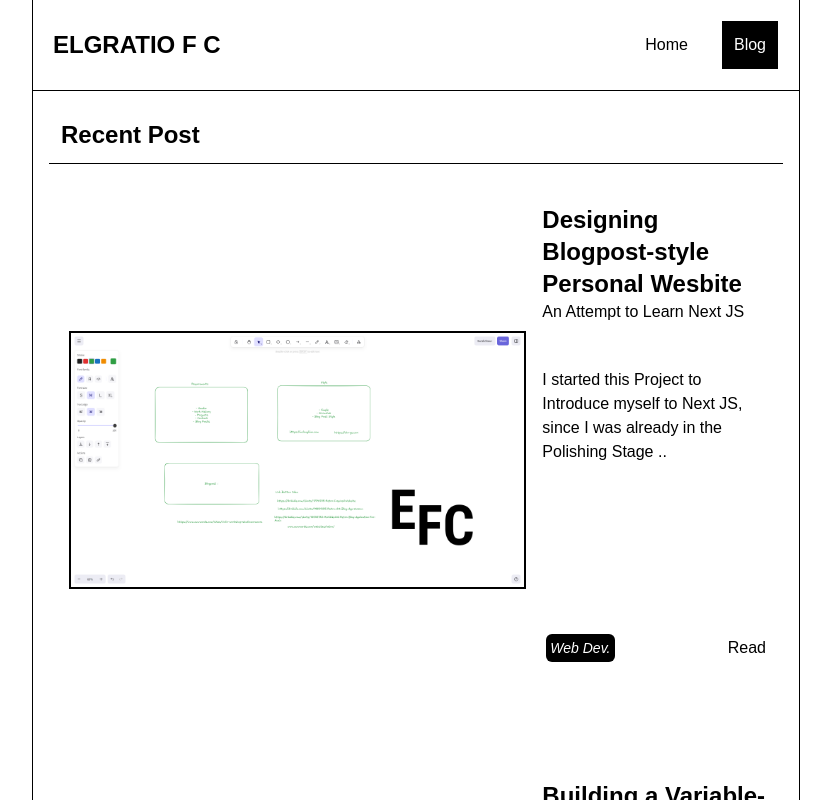
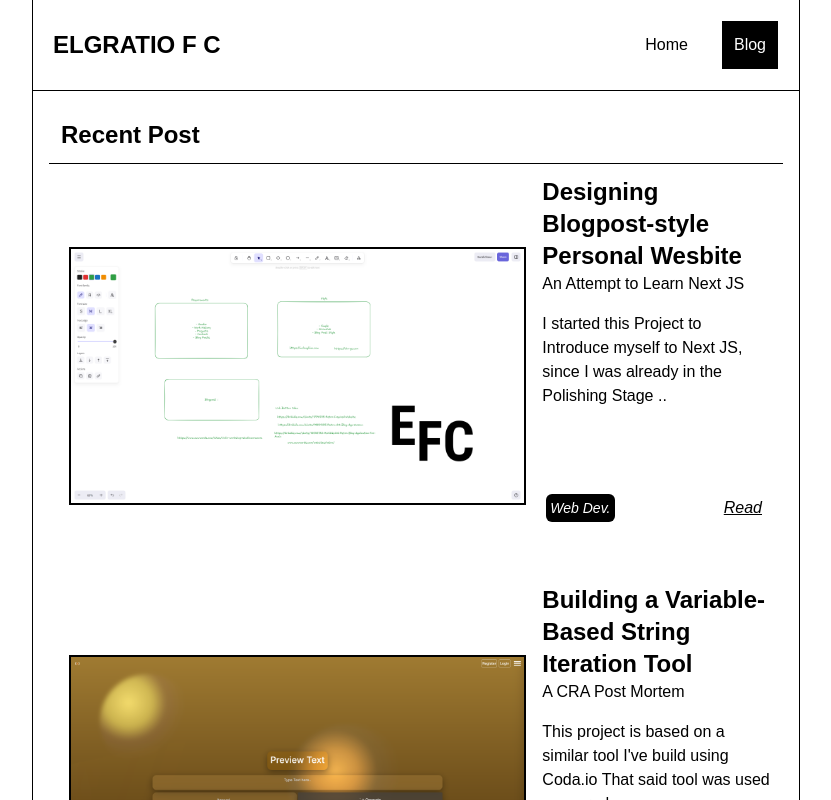
Before and after one commit to akael888/akael888-site, a Next.js app: page /blog in a window 1280 px wide. Shown: the top 800 px of the page, without its empty margins (224-1055 px from the left). Built offline with nearby package versions, Linux system fonts and the light colour scheme.

Commit message:
fix : Animation Duration Adjustments

```diff
--- a/src/app/ui/blogpost/blogpost-card.tsx
+++ b/src/app/ui/blogpost/blogpost-card.tsx
@@ -43,8 +43,8 @@ const BlogpostCard: React.FC<BlogpostCardProps> = ({
         <div className="md:h-full h-fit md:grid md:grid-cols-3 md:grid-rows-2 flex flex-col w-full">
           <motion.div
             className="w-full md:h-full h-fit flex justify-center items-center row-span-2 p-2 col-span-2  "
-            initial={{ opacity: 0, y: 20 }}
-            transition={{ ease: "easeIn", duration: 1.5 }}
+            initial={{ opacity: 0, y: 10 }}
+            transition={{ ease: "easeIn", duration: 1 }}
             whileInView={{ opacity: 1, y: 0 }}
             viewport={{ once: true }}
           >
@@ -96,7 +96,7 @@ const BlogpostCard: React.FC<BlogpostCardProps> = ({
             <div className="w-full h-full row-start-3 col-start-2 flex justify-end items-center">
               <Link
                 href={blogPath}
-                className="border-1 border-white hover:border-black h-fit w-fit flex items-center justify-end p-1"
+                className="border-1 border-white hover:border-black h-fit w-fit flex items-center justify-end p-1 underline italic p-2"
               >
                 Read
               </Link>
--- a/src/app/ui/blogpost/sections/blog-section.tsx
+++ b/src/app/ui/blogpost/sections/blog-section.tsx
@@ -13,7 +13,7 @@ export default function BlogSection({
       <motion.div
         className="flex flex-col gap-4 p-4 h-full w-full"
         initial={{ opacity: 0 }}
-        transition={{ ease: "easeIn", duration: 1 }}
+        transition={{ ease: "easeIn", duration: 0.5 }}
         whileInView={{ opacity: 1 }}
         viewport={{ once: true }}
       >
@@ -21,7 +21,7 @@ export default function BlogSection({
           <div className="flex justify-start align-center p-3 border-b-1 flex-shrink-0">
             <h1 className="text-2xl font-bold">Recent Post</h1>
           </div>
-          <div className="p-1 grid grid-cols-2 grid-rows-3 h-fit">
+          <div className="p-1 flex-row h-fit gap-2">
             {children}
           </div>
         </div>
--- a/src/app/ui/home/sections/hero-section.tsx
+++ b/src/app/ui/home/sections/hero-section.tsx
@@ -8,7 +8,7 @@ export default function HeroSection({}) {
       <motion.div
         className="border-1 w-full h-[90vh]"
         initial={{ opacity: 0 }}
-        transition={{ ease: "easeIn", duration: 1 }}
+        transition={{ ease: "easeIn", duration: 0.5 }}
         whileInView={{ opacity: 1 }}
       >
         <div className="flex  flex-col p-1 justify-end align-end p-5">
--- a/src/app/ui/home/sections/project-section.tsx
+++ b/src/app/ui/home/sections/project-section.tsx
@@ -10,7 +10,7 @@ export default function ProjectSection({}) {
       <motion.div
         className="border-1 overflow-hidden flex flex-col "
         initial={{ opacity: 0 }}
-        transition={{ ease: "easeIn", duration: 1 }}
+        transition={{ ease: "easeIn", duration: 0.5 }}
         whileInView={{ opacity: 1 }}
         viewport={{ once: true }}
       >
--- a/src/app/ui/home/sections/skills-section.tsx
+++ b/src/app/ui/home/sections/skills-section.tsx
@@ -10,9 +10,9 @@ export default function SkillsSection({}) {
   return (
     <>
       <motion.div
-        className="border-1 h-full flex flex-col"
+        className="border-1 h-full flex flex-col overflow-hidden"
         initial={{ opacity: 0 }}
-        transition={{ ease: "easeIn", duration: 1 }}
+        transition={{ ease: "easeIn", duration: 0.5 }}
         whileInView={{ opacity: 1 }}
         viewport={{ once: true }}
       >
--- a/src/app/ui/home/sections/work-section.tsx
+++ b/src/app/ui/home/sections/work-section.tsx
@@ -9,7 +9,7 @@ export default function WorkSection({}) {
       <motion.div
         className="border-1 overflow-hidden flex flex-col"
         initial={{ opacity: 0 }}
-        transition={{ ease: "easeIn", duration: 1 }}
+        transition={{ ease: "easeIn", duration: 0.5 }}
         whileInView={{ opacity: 1 }}
         viewport={{ once: true }}
       >
```
